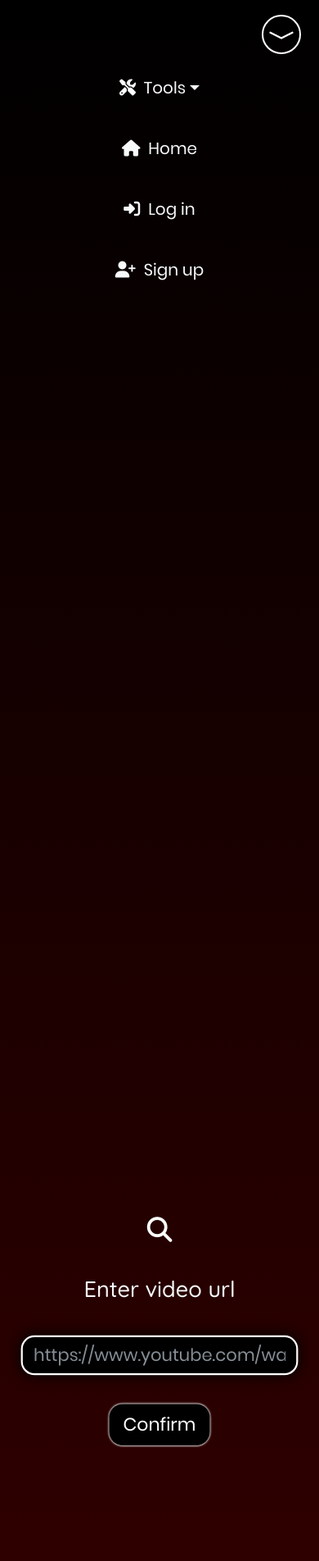
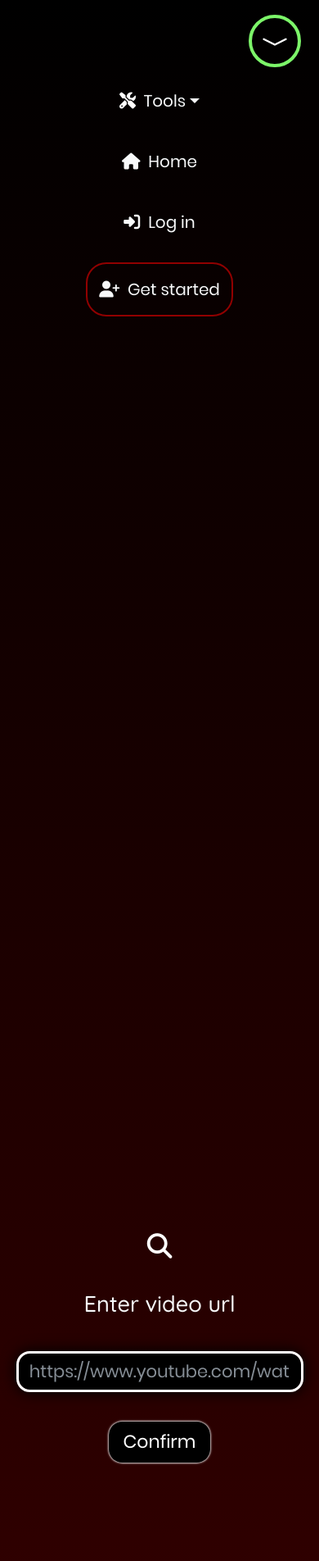
Before and after one commit to JacobW22/Youtube_helper, a Django app: page / in a window 390 px wide, after a click that opens the changed part. Shown: the top 1904 px of the page at 82% size. Run offline with Django 3.2, Linux system fonts and the light colour scheme; some libraries are stand-ins or nearby versions.

Commit message:
Better styling

```diff
--- a/static/css/overall.css
+++ b/static/css/overall.css
@@ -57,9 +57,11 @@ h2 {
 
 #main-title,
 .navbar-toggler-icon,
+.navbar-toggler,
 a,
 .dropdown-item,
 .form-control,
+.nav-link,
 .btn,
 .btn-close {
   -webkit-transition: all 0.4s !important;
@@ -76,15 +78,30 @@ a,
   user-select: none !important;
 }
 
-.nav-link:hover > span .fa-solid,
-.nav-link:hover > span .fa {
+.nav-link:not(.highlight_link):hover > span .fa-solid,
+.nav-link:not(.highlight_link):hover > span .fa {
   color: yellow !important;
+}
+
+.highlight_link {
+  border: 0.10em solid #910000;
+  border-radius: 25px;
+  padding: 0.7em !important;
+}
+
+.highlight_link:hover > span .fa-solid,
+.highlight_link:hover > span .fa {
+  color: #bf0000 !important;
+}
+
+.highlight_link span .fa-user {
+  font-size: 1.5rem !important;
 }
 
 .nav-link:hover,
 .nav-link[aria-expanded="true"] {
-  transform: scale(1.2) !important;
-  transform-origin: top;
+  text-decoration: underline !important;
+  text-underline-offset: 0.5em;
 }
 
 .nav-link[aria-expanded="true"] > span .fa-solid,
@@ -182,11 +199,16 @@ h2 {
 }
 
 .navbar-toggler:not(.comments_navbar_toggler) {
-  border: 0.1em solid #fff !important;
+  border: 0.2em solid #910000;
   border-radius: 50% !important;
-  padding: 0.2em !important;
+  padding: 0.5em !important;
   margin-top: 0.5em;
   margin-right: 0.3em;
+}
+
+.navbar-toggler:not(.comments_navbar_toggler):hover,
+.navbar-toggler:not(.comments_navbar_toggler)[aria-expanded="true"] {
+  border-color: #7cf569;
 }
 
 .navbar-toggler-icon {
@@ -316,7 +338,7 @@ h2 {
   }
 
   .main-container {
-    height: calc(100% - 90px);
+    height: calc(100% - 106px);
   }
 }
 
@@ -326,7 +348,7 @@ h2 {
   }
 
   .main-container {
-    height: calc(100% - 90px) !important;
+    height: calc(100% - 106px) !important;
   }
 }
 
@@ -361,7 +383,7 @@ h2 {
   }
 
   .main-container {
-    height: calc(100% - 75px);
+    height: calc(100% - 90px);
   }
 }
 
@@ -385,7 +407,6 @@ h2 {
   }
 
   .nav-link {
-    width: 6em;
     margin-left: auto;
     margin-right: auto;
     display: flex !important;
--- a/static/css/template_manage_account_General.css
+++ b/static/css/template_manage_account_General.css
@@ -40,7 +40,6 @@
 .form-control:focus {
     border-color: #7cf569 !important;
     box-shadow: 0px 0px 15px 1px black;
-    text-align: left;
 }
 
 .form-control::placeholder {
--- a/static/css/template_style.css
+++ b/static/css/template_style.css
@@ -1,6 +1,10 @@
-body {
+.main-container {
   scroll-snap-type: y mandatory !important;
   scroll-behavior: smooth !important;
+}
+
+section {
+  scroll-snap-align: center !important;
 }
 
 .form-control {
@@ -29,15 +33,6 @@ body {
 
 .form-control::placeholder {
   user-select: none;
-}
-
-#main_form {
-  transform: scale(1.1) translateY(-20%);
-}
-
-section:not(.first-container),
-nav {
-  scroll-snap-align: center !important;
 }
 
 .container {
@@ -132,28 +127,24 @@ button {
   border-radius: 15px !important;
 }
 
-hr {
-  width: 30%;
-  background-color: black;
-  color: black;
-  height: 15px !important;
-  border-radius: 15px;
-  opacity: 100;
-  box-shadow: 0px 0px 25px 2px black;
+.first-container,
+.carousel_slider {
+  height: calc(100vh - 106px);
 }
 
-.first-container {
-  height: 100%;
+
+#main_form {
+  zoom: 1.1;
+}
+
+.main-container {
+  overflow-y: scroll;
 }
 
 @media screen and (min-width: 2048px) {
   .first-container,
   .second-container {
     zoom: 175%;
-  }
-
-  .full_site_container {
-    height: calc(200% + 48px + 111px);
   }
 }
 
@@ -164,19 +155,14 @@ hr {
   }
 }
 
-@media screen and (min-width: 997px) and (max-width: 2048px) {
-  .full_site_container {
-    height: calc(200% + 48px + 90px);
-  }
-}
-
-@media screen and (max-width: 997px) {
-  hr {
-    width: 75% !important;
+@media screen and (max-width: 992px) {
+  .first-container
+  .carousel_slider {
+    height: calc(100vh - 90px);
   }
 
-  .full_site_container {
-    height: calc(200% + 48px + 62px);
+  .main-container::-webkit-scrollbar {
+    display: none;
   }
 }
 
--- a/templates/login_page.html
+++ b/templates/login_page.html
@@ -117,10 +117,10 @@
       </a>
     </div>
 
-    <div class="text-center p-t-12 mb-3 footer">
+    <div class="text-center pt-2 mb-3 footer">
         <a class="txt2" href="{% url 'sign_up_page' %}">
             Need a new account? Sign up
-            <i class="fa fa-long-arrow-right m-l-5" aria-hidden="true"></i>
+            <i class="fa fa-long-arrow-right ms-1" aria-hidden="true"></i>
         </a>
     </div>
   </div>
--- a/templates/main_page.html
+++ b/templates/main_page.html
@@ -45,11 +45,13 @@
 {% include "navbar.html" with sites_context=sites_context active_site_name="Video Downloader" active_site_url=the_url %}
 <!-- Navbar end -->
 
-<!-- Site container start -->
-<div class="d-flex flex-column full_site_container px-4">
+
+<!-- Main container start-->
+<div class="main-container">
+
 
   <!-- First section start -->
-  <section class="d-flex my-top my-lg-auto align-items-center first-container">
+  <section class="d-block my-top my-lg-auto align-items-center first-container">
 
     <form method="post" class="container-fluid d-flex flex-column align-items-center my-auto gap-4 p-0" id="main_form" >
         {% csrf_token %}
@@ -64,15 +66,9 @@
   <!-- First section end -->
 
 
-  <!-- Horizontal line start -->
-  <div class="d-flex my-auto justify-content-center horizontal-line">
-    <hr class="hr">
-  </div>
-  <!-- Horizontal line end -->
-
 
   <!-- Second section start -->
-  <section class="d-flex my-auto flex-column container-fluid carousel_slider align-items-center justify-content-center second-container" style="height: 100%">
+  <section class="d-flex my-auto flex-column container-fluid carousel_slider align-items-center justify-content-center second-container">
 
     <span class="text-light fs-2 text-center"> <i class="fa-solid fa-photo-film" style="color: #ffffff;"></i> </span>
     <span class="slider_info p-3 text-light fs-2 text-center"> Previously downloaded media </span>
@@ -131,7 +127,8 @@
 
 
 </div>
-<!-- Site container end -->
+<!-- Main container end -->
+
 
 
 <!-- Toasts container start -->
--- a/templates/navbar.html
+++ b/templates/navbar.html
@@ -5,7 +5,7 @@
         <span class="navbar-toggler-icon"></span>
         </button>
       <div class="collapse navbar-collapse mb-sm-2 mt-3" id="navbarSupportedContent">
-        <ul class="navbar-nav me-lg-2 gap-4 gap-lg-3 mb-sm-0">
+        <ul class="navbar-nav me-lg-2 gap-4 gap-lg-3 mb-sm-0 align-items-center">
 
 
             <li class="nav-item dropdown">
@@ -40,13 +40,13 @@
             <a class="nav-link text-light" href="{% url 'login_page' %}"><span><i class="fa-solid fa-right-to-bracket"></i>&nbsp Log in</span></a>
           </li>
           <li class="nav-item">
-            <a class="nav-link text-light" href="{% url 'sign_up_page' %}"><span><i class="fa-solid fa-user-plus"></i>&nbsp Sign up</span></a>
+            <a class="nav-link text-light highlight_link" href="{% url 'sign_up_page' %}"><span><i class="fa-solid fa-user-plus"></i>&nbsp Get started</span></a>
           </li>
 
           {% else %}
 
           <li class="nav-item dropdown">
-            <a class="nav-link dropdown-toggle text-light" href="#" id="navbarDropdown" role="button" data-bs-toggle='dropdown' aria-haspopup="true" aria-expanded="false">
+            <a class="nav-link dropdown-toggle text-light highlight_link" href="#" id="navbarDropdown" role="button" data-bs-toggle='dropdown' aria-haspopup="true" aria-expanded="false">
               <span>
               <i class="fa fa-user" aria-hidden="true"></i>&nbsp {{ username }}
               </span>
@@ -55,7 +55,7 @@
             <div class="dropdown-menu dropdown-menu-end account_menu" aria-labelledby="navbarDropdown">
                 <a class="dropdown-item mt-lg-0 mt-3 mb-2" href="{% url 'manage_account_Overview' %}"> Manage account </a>
                 <div class="dropdown-divider mt-lg-0 mt-3"></div>
-                <a class="dropdown-item  text-light" href="{% url 'logout' %}"><span><i class="fa-solid fa-right-to-bracket"></i>&nbsp Log out</span></a>
+                <a class="dropdown-item text-light" href="{% url 'logout' %}"><span><i class="fa-solid fa-right-to-bracket"></i>&nbsp Log out</span></a>
             </div>
           </li>
 
--- a/ythelperapp/views.py
+++ b/ythelperapp/views.py
@@ -444,7 +444,6 @@ async def get_streams_data(url):
 
             match stream.is_progressive:
                 case True:
-                    print(stream)
                     streams_data[stream.url] = [stream.resolution, file_extension.upper()]
                 case False:
                     streams_data_no_audio[stream.url] = [stream.resolution, file_extension.upper()]
```
Also changed, not shown: static/css/template_comments_style.css (+11 -0 lines), templates/comments.html (+31 -1 lines).
